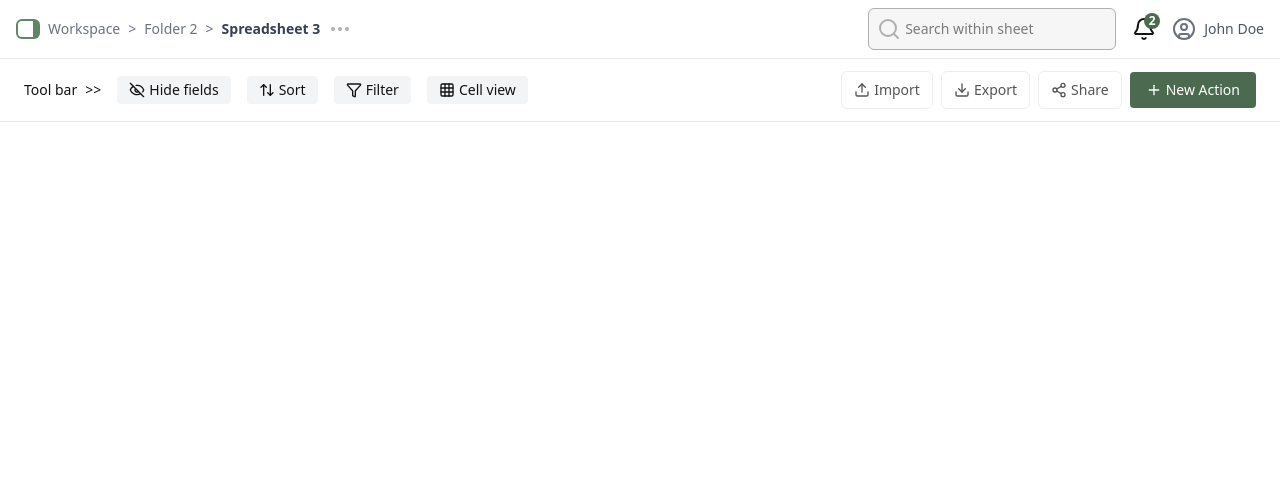
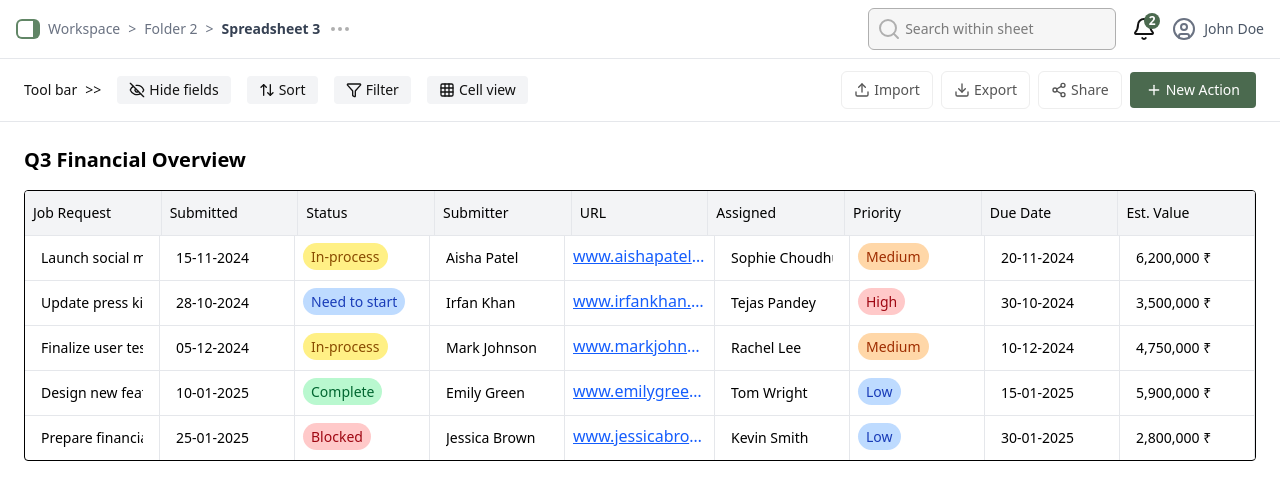
Before and after one commit to Sourabh-km13/SheetsPage, a React (Vite) app: page / in a window 1280 px wide. Shown: the top 500 px of the page. Built offline with nearby package versions, Linux system fonts and the light colour scheme.

Commit message:
created table component

```diff
--- a/package.json
+++ b/package.json
@@ -11,6 +11,7 @@
   },
   "dependencies": {
     "@tailwindcss/vite": "^4.1.11",
+    "@tanstack/react-table": "^8.21.3",
     "lucide-react": "^0.525.0",
     "react": "^19.1.0",
     "react-dom": "^19.1.0",
--- a/src/App.tsx
+++ b/src/App.tsx
@@ -2,6 +2,7 @@
 import './App.css'
 import HeaderBottom from './components/Headers/HeaderBottom'
 import HeaderTop from './components/Headers/HeaderTop'
+import SpreadsheetTable from './components/SpreadSheet/SpreadSheetTable'
 
 function App() {
 
@@ -11,6 +12,7 @@ function App() {
       <div>
         <HeaderTop/>
         <HeaderBottom/>
+        <SpreadsheetTable/>
       </div>
     </>
   )
--- /dev/null
+++ b/src/components/SpreadSheet/Cell.tsx
@@ -0,0 +1,36 @@
+import React, { useState, useEffect } from 'react';
+
+interface EditableCellProps {
+  value: string;
+  rowIndex: number;
+  columnId: string;
+  updateData: (rowIndex: number, columnId: string, value: string) => void;
+}
+
+const EditableCell: React.FC<EditableCellProps> = ({
+  value: initialValue,
+  rowIndex,
+  columnId,
+  updateData,
+}) => {
+  const [value, setValue] = useState(initialValue);
+
+  useEffect(() => {
+    setValue(initialValue);
+  }, [initialValue]);
+
+  const onBlur = () => {
+    updateData(rowIndex, columnId, value);
+  };
+
+  return (
+    <input
+      value={value}
+      onChange={(e) => setValue(e.target.value)}
+      onBlur={onBlur}
+      className="w-full px-2 py-1 text-sm bg-transparent focus:outline-none"
+    />
+  );
+};
+
+export default EditableCell;
--- /dev/null
+++ b/src/components/SpreadSheet/SpreadSheetTable.tsx
@@ -0,0 +1,281 @@
+import React, { useState } from 'react';
+import {
+  flexRender,
+  getCoreRowModel,
+  useReactTable,
+  getFilteredRowModel,
+  getPaginationRowModel,
+  getSortedRowModel,
+} from '@tanstack/react-table';
+import type { ColumnDef,ColumnResizeMode } from '@tanstack/react-table';
+import EditableCell from './Cell';
+import type { Job } from '../../types/type';
+
+const initialData: Job[] = [
+  {
+    jobRequest: 'Launch social media campaign for product A',
+    submitted: '15-11-2024',
+    status: 'In-process',
+    submitter: 'Aisha Patel',
+    url: 'www.aishapatel.com',
+    assigned: 'Sophie Choudhury',
+    priority: 'Medium',
+    dueDate: '20-11-2024',
+    estValue: '6,200,000 ₹',
+  },
+  {
+    jobRequest: 'Update press kit for company redesign',
+    submitted: '28-10-2024',
+    status: 'Need to start',
+    submitter: 'Irfan Khan',
+    url: 'www.irfankhan.dev',
+    assigned: 'Tejas Pandey',
+    priority: 'High',
+    dueDate: '30-10-2024',
+    estValue: '3,500,000 ₹',
+  },
+  {
+    jobRequest: 'Finalize user testing feedback for app V2',
+    submitted: '05-12-2024',
+    status: 'In-process',
+    submitter: 'Mark Johnson',
+    url: 'www.markjohnson.com',
+    assigned: 'Rachel Lee',
+    priority: 'Medium',
+    dueDate: '10-12-2024',
+    estValue: '4,750,000 ₹',
+  },
+  {
+    jobRequest: 'Design new features for the website',
+    submitted: '10-01-2025',
+    status: 'Complete',
+    submitter: 'Emily Green',
+    url: 'www.emilygreen.com',
+    assigned: 'Tom Wright',
+    priority: 'Low',
+    dueDate: '15-01-2025',
+    estValue: '5,900,000 ₹',
+  },
+  {
+    jobRequest: 'Prepare financial report for Q4',
+    submitted: '25-01-2025',
+    status: 'Blocked',
+    submitter: 'Jessica Brown',
+    url: 'www.jessicabrown.com',
+    assigned: 'Kevin Smith',
+    priority: 'Low',
+    dueDate: '30-01-2025',
+    estValue: '2,800,000 ₹',
+  },
+];
+
+const SpreadsheetTable: React.FC = () => {
+  const [data, setData] = useState<Job[]>(initialData);
+
+  const updateData = (rowIndex: number, columnId: string, value: string) => {
+    setData((old) =>
+      old.map((row, index) => {
+        if (index === rowIndex) {
+          return {
+            ...row,
+            [columnId]: value,
+          };
+        }
+        return row;
+      })
+    );
+  };
+
+  const columns: ColumnDef<Job>[] = [
+    {
+      accessorKey: 'jobRequest',
+      header: 'Job Request',
+      enableResizing: true,
+      cell: ({ row, column, getValue }) => (
+        <EditableCell
+          value={getValue() as string}
+          rowIndex={row.index}
+          columnId={column.id}
+          updateData={updateData}
+        />
+      ),
+    },
+    {
+      accessorKey: 'submitted',
+      header: 'Submitted',
+      enableResizing: true,
+      cell: ({ row, column, getValue }) => (
+        <EditableCell
+          value={getValue() as string}
+          rowIndex={row.index}
+          columnId={column.id}
+          updateData={updateData}
+        />
+      ),
+    },
+    {
+      accessorKey: 'status',
+      header: 'Status',
+      enableResizing: true,
+      cell: ({ getValue }) => {
+        const value = getValue() as string;
+        const map: Record<string, string> = {
+          Complete: 'bg-green-200 text-green-800',
+          Blocked: 'bg-red-200 text-red-800',
+          'In-process': 'bg-yellow-200 text-yellow-800',
+          'Need to start': 'bg-blue-200 text-blue-800',
+        };
+        return (
+          <span className={`px-2 py-1 rounded-full text-sm ${map[value] || ''}`}>{value}</span>
+        );
+      },
+    },
+    {
+      accessorKey: 'submitter',
+      header: 'Submitter',
+      enableResizing: true,
+      cell: ({ row, column, getValue }) => (
+        <EditableCell
+          value={getValue() as string}
+          rowIndex={row.index}
+          columnId={column.id}
+          updateData={updateData}
+        />
+      ),
+    },
+    {
+      accessorKey: 'url',
+      header: 'URL',
+      enableResizing: true,
+      cell: ({ getValue }) => {
+        const value = getValue() as string;
+        return (
+          <a
+            href={`https://${value}`}
+            className="text-blue-600 underline truncate block"
+            target="_blank"
+            rel="noreferrer"
+          >
+            {value}
+          </a>
+        );
+      },
+    },
+    {
+      accessorKey: 'assigned',
+      header: 'Assigned',
+      enableResizing: true,
+      cell: ({ row, column, getValue }) => (
+        <EditableCell
+          value={getValue() as string}
+          rowIndex={row.index}
+          columnId={column.id}
+          updateData={updateData}
+        />
+      ),
+    },
+    {
+      accessorKey: 'priority',
+      header: 'Priority',
+      enableResizing: true,
+      cell: ({ getValue }) => {
+        const value = getValue() as string;
+        const map: Record<string, string> = {
+          High: 'bg-red-200 text-red-800',
+          Medium: 'bg-orange-200 text-orange-800',
+          Low: 'bg-blue-200 text-blue-800',
+        };
+        return (
+          <span className={`px-2 py-1 rounded-full text-sm ${map[value]}`}>{value}</span>
+        );
+      },
+    },
+    {
+      accessorKey: 'dueDate',
+      header: 'Due Date',
+      enableResizing: true,
+      cell: ({ row, column, getValue }) => (
+        <EditableCell
+          value={getValue() as string}
+          rowIndex={row.index}
+          columnId={column.id}
+          updateData={updateData}
+        />
+      ),
+    },
+    {
+      accessorKey: 'estValue',
+      header: 'Est. Value',
+      enableResizing: true,
+      cell: ({ row, column, getValue }) => (
+        <EditableCell
+          value={getValue() as string}
+          rowIndex={row.index}
+          columnId={column.id}
+          updateData={updateData}
+        />
+      ),
+    },
+  ];
+
+  const table = useReactTable({
+    data,
+    columns,
+    columnResizeMode: 'onChange',
+    getCoreRowModel: getCoreRowModel(),
+    getFilteredRowModel: getFilteredRowModel(),
+    getPaginationRowModel: getPaginationRowModel(),
+    getSortedRowModel: getSortedRowModel(),
+  });
+
+  return (
+    <div className="p-6 bg-white">
+      <h2 className="text-xl font-semibold mb-4">Q3 Financial Overview</h2>
+      <div className="border rounded overflow-x-auto">
+        <div className="min-w-full">
+          <div className="bg-gray-100 text-sm font-medium flex">
+            {table.getHeaderGroups().map((headerGroup) => (
+              <React.Fragment key={headerGroup.id}>
+                {headerGroup.headers.map((header) => (
+                  <div
+                    key={header.id}
+                    className="px-2 py-3 border-r border-gray-200 relative group"
+                    style={{ width: header.getSize() }}
+                  >
+                    {flexRender(header.column.columnDef.header, header.getContext())}
+                    {header.column.getCanResize() && (
+                      <div
+                        onMouseDown={header.getResizeHandler()}
+                        onTouchStart={header.getResizeHandler()}
+                        className="absolute right-0 top-0 h-full w-1 bg-blue-300 opacity-0 group-hover:opacity-100 cursor-col-resize"
+                      />
+                    )}
+                  </div>
+                ))}
+              </React.Fragment>
+            ))}
+          </div>
+
+          {table.getRowModel().rows.map((row) => (
+            <div
+              key={row.id}
+              className="flex border-t border-gray-200 hover:bg-gray-50"
+            >
+              {row.getVisibleCells().map((cell) => (
+                <div
+                  key={cell.id}
+                  className="px-2 py-2 border-r border-gray-200"
+                  style={{ width: cell.column.getSize() }}
+                >
+                  {flexRender(cell.column.columnDef.cell, cell.getContext())}
+                </div>
+              ))}
+            </div>
+          ))}
+        </div>
+      </div>
+    </div>
+  );
+};
+
+export default SpreadsheetTable;
--- /dev/null
+++ b/src/types/type.ts
@@ -0,0 +1,11 @@
+export interface Job {
+    jobRequest: string;
+    submitted: string;
+    status: string;
+    submitter: string;
+    url: string;
+    assigned: string;
+    priority: string;
+    dueDate: string;
+    estValue: string;
+}
```
Also changed, not shown: 1 other file (tests, documents, lock files or other folders).
